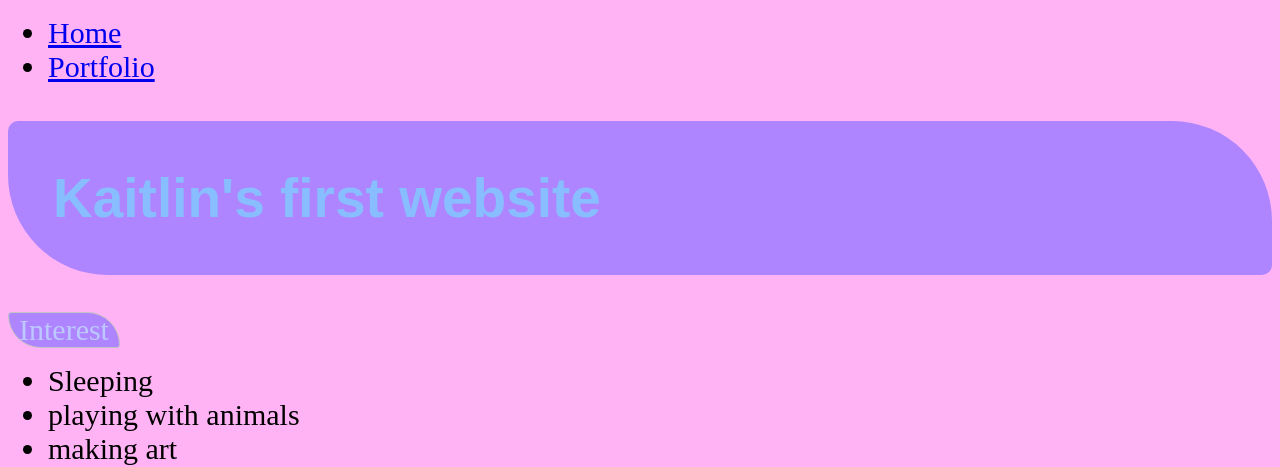
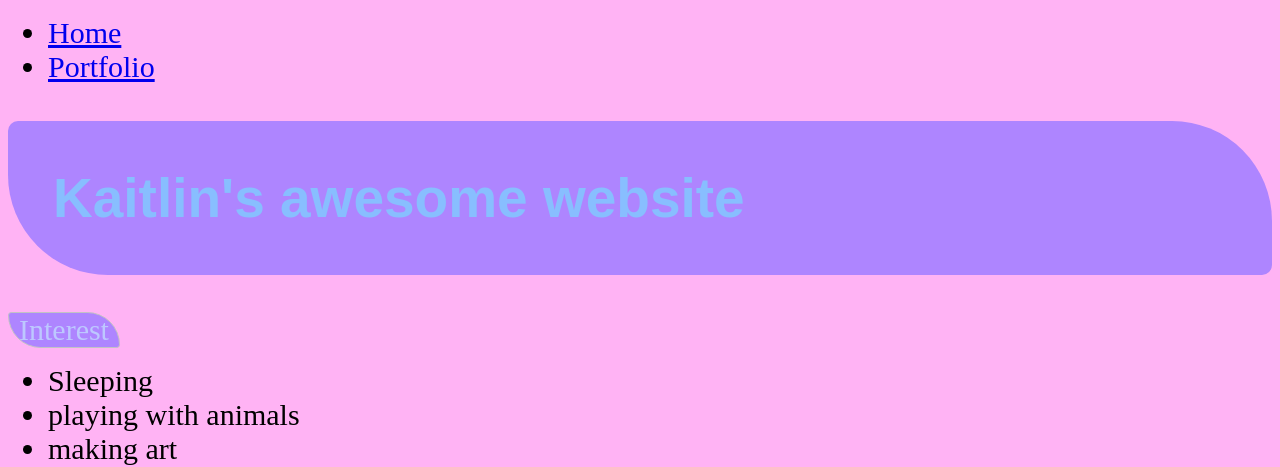
Before and after one commit to kaitlinbunnybread/kaitlinbunnybread.github.io, a plain HTML site: page index.html in a window 1280 px wide. Shown: the top 467 px of the page. Drawn offline with nearby package versions, Linux system fonts and the light colour scheme.

Commit message:
change the title

```diff
--- a/index.html
+++ b/index.html
@@ -59,7 +59,7 @@
           </div>
 
           <div class="content">
-            <h1>Kaitlin's first website</h1>
+            <h1>Kaitlin's awesome website</h1>
 
             <section class="interest">
                 <header>Interest</header>
```
